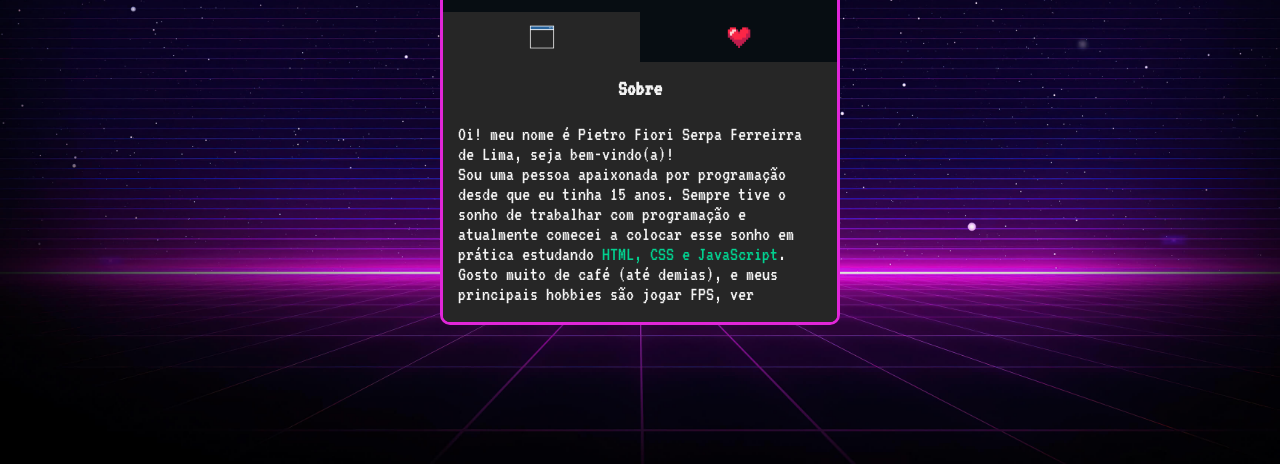
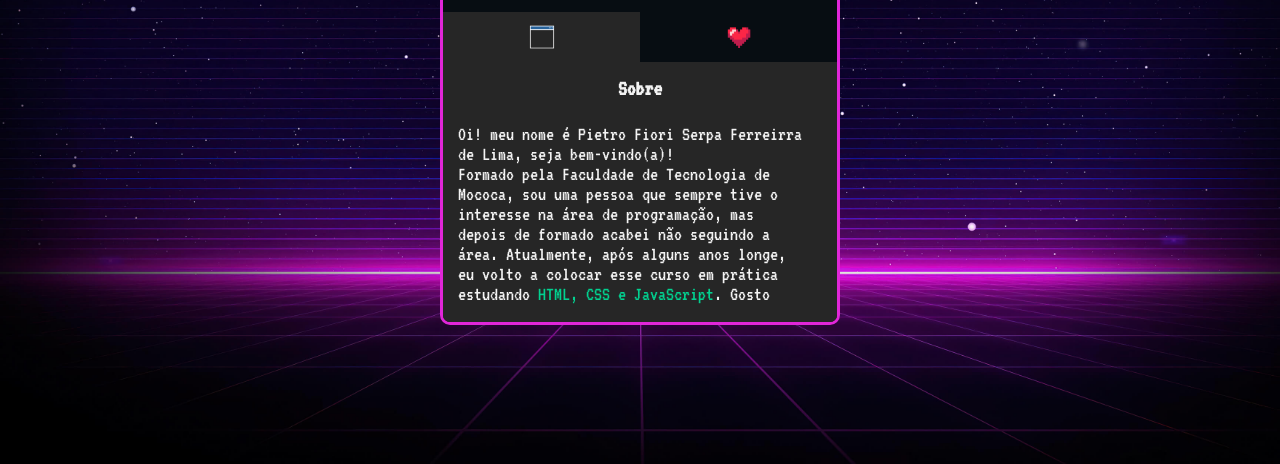
Before and after one commit to Pietro-SFL/mini-portif-io, a plain HTML site: page index.html in a window 1280 px wide. Shown: the part 336-800 px from the top of the page. Drawn offline with Linux system fonts and the light colour scheme.

Commit message:
Commit 1

```diff
--- a/index.html
+++ b/index.html
@@ -41,11 +41,12 @@
                         <p>Oi! meu nome é Pietro Fiori Serpa Ferreirra de Lima, seja bem-vindo(a)!</p>
                         <!--Escrever sobre a minha pessoa o de baixo é so um protótipo-->
                         <p>
-                            Sou uma pessoa apaixonada por programação desde que eu tinha 15 anos.
-                            Sempre tive o sonho de trabalhar com programação e atualmente comecei
-                            a colocar esse sonho em prática estudando <span>HTML, CSS e JavaScript</span>.
-                            Gosto muito de café (até demias), e meus principais hobbies são jogar FPS, ver
-                            desenhos, animes e séries.
+                            Formado pela Faculdade de Tecnologia de Mococa, sou uma pessoa que
+                            sempre tive o interesse na área de programação, mas depois de formado
+                            acabei não seguindo a área. Atualmente, após alguns anos longe, eu volto
+                            a colocar esse curso em prática estudando <span>HTML, CSS e JavaScript</span>.
+                            Gosto muito de café, amante de bolo, alguns dos meus hobbies são jogar FPS,
+                            ver desenhos.
                         </p>
                     </div>
                 </div>
```
Also changed, not shown: src/imagens/foto-perfil.jpg.
